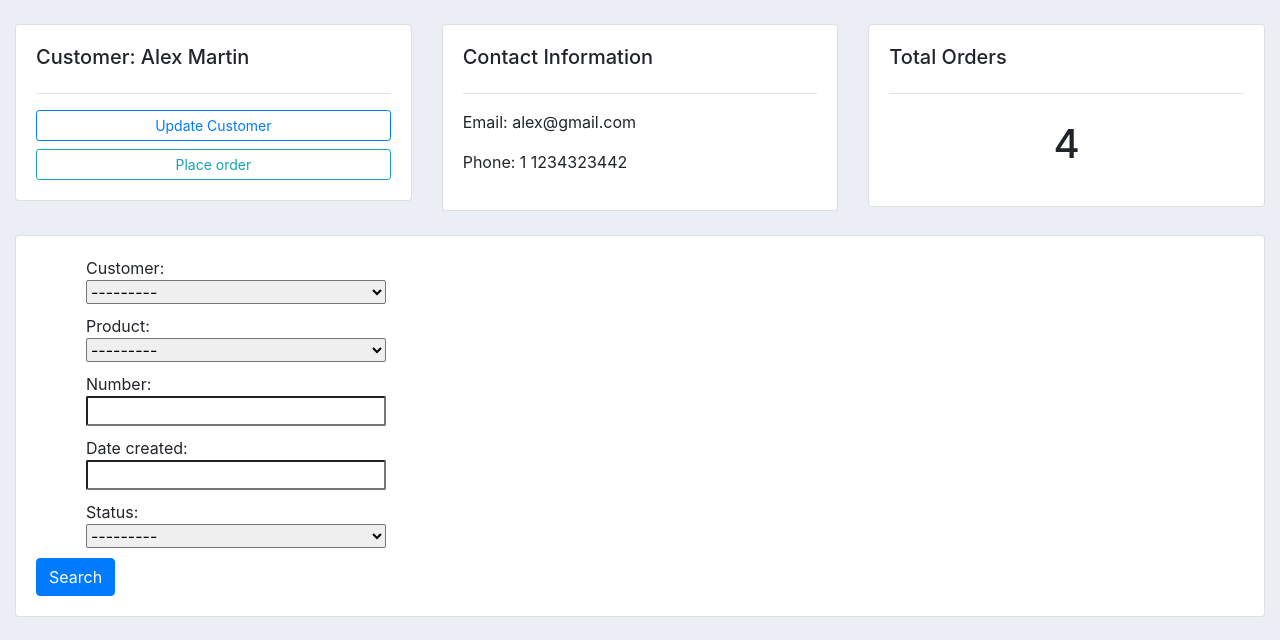
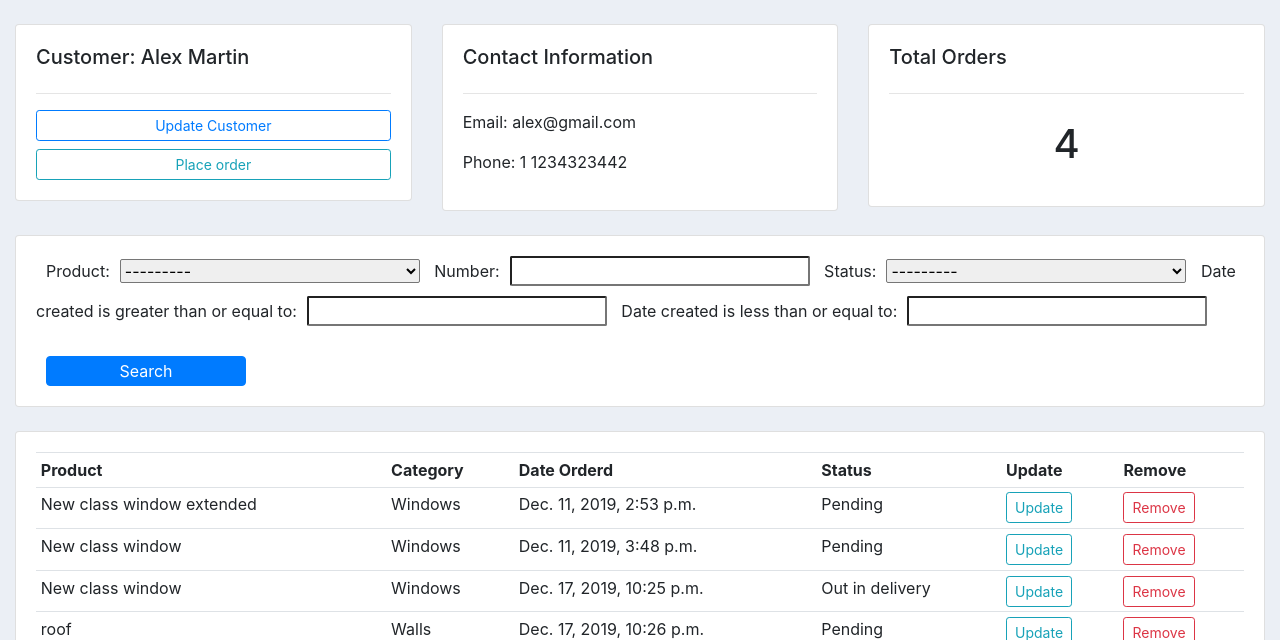
Before and after one commit to gmdmgithub/django-blog, a Django app: page /customers/2/ in a window 1280 px wide. Shown: the part 56-696 px from the top of the page. Run offline with Django 3.2, Linux system fonts and the light colour scheme; data comes from the database, SQL or seed files in the repository; some libraries are stand-ins or nearby versions.

Commit message:
filter first version

```diff
--- a/crm/accounts/filters.py
+++ b/crm/accounts/filters.py
@@ -1,9 +1,15 @@
 import django_filters
+
+from django_filters import DateFilter
 
 from .models import *
 
 class OrderFilter(django_filters.FilterSet):
 
+    start_date = DateFilter(field_name="date_created", lookup_expr='gte')
+    end_date = DateFilter(field_name="date_created", lookup_expr='lte')
+
     class Meta:
         model = Order
         fields = '__all__'
+        exclude = ['customer', 'date_created']
--- a/crm/accounts/templates/accounts/customers.html
+++ b/crm/accounts/templates/accounts/customers.html
@@ -38,7 +38,7 @@
 <div class="row">
 	<div class="col">
 		<div class="card card-body">
-			<form method="get">
+			<form method="get" class="inline-search">
 				{{ order_filter.form }}
 		    <button class="btn btn-primary" type="submit">Search</button>
 		  </form>
--- a/crm/accounts/views.py
+++ b/crm/accounts/views.py
@@ -44,7 +44,6 @@ def accounts(request, pk):
     o_l = len(orders)
 
     order_filter = OrderFilter(request.GET,queryset=orders)
-
     orders = order_filter.qs
 
     context = {'customer':customer, 'orders':orders, 'o_l':o_l, 'order_filter':order_filter}
--- a/crm/static/css/main.css
+++ b/crm/static/css/main.css
@@ -46,6 +46,19 @@ form select, input{
 .user-orders-form >input{
     display: inline;
     margin-left: 10px;
+}
+.inline-search > label,
+.inline-search > select,
+.inline-search >input{
+    display: inline;
+    margin-left: 10px;
+}
+
+.inline-search >button{
+    display: block;
+    margin: 20px 0 0 10px;
+    width: 200px;
+    padding: 2px 10px;
 }
 
 .bottom-buttons{
```
Also changed, not shown: README.md.
